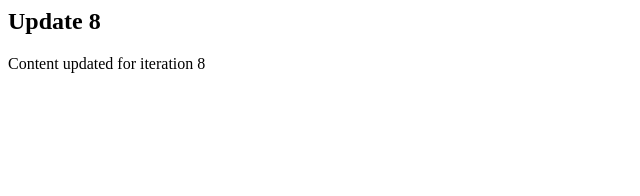
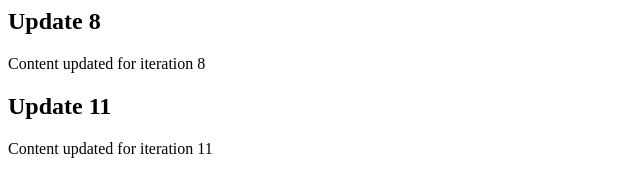
Before and after one commit to jpschmorgan/vigilant-octo-tribble, a website: page src/index.html in a window 1280 px wide. Shown: the whole page, without its empty margins (0-640 px from the left). Drawn offline with Linux system fonts and the light colour scheme.

```diff
--- a/src/index.html
+++ b/src/index.html
@@ -3,3 +3,9 @@
     <h2>Update 8</h2>
     <p>Content updated for iteration 8</p>
 </div>
+
+<!-- Updated iteration 11 -->
+<div class="update-11">
+    <h2>Update 11</h2>
+    <p>Content updated for iteration 11</p>
+</div>
```
